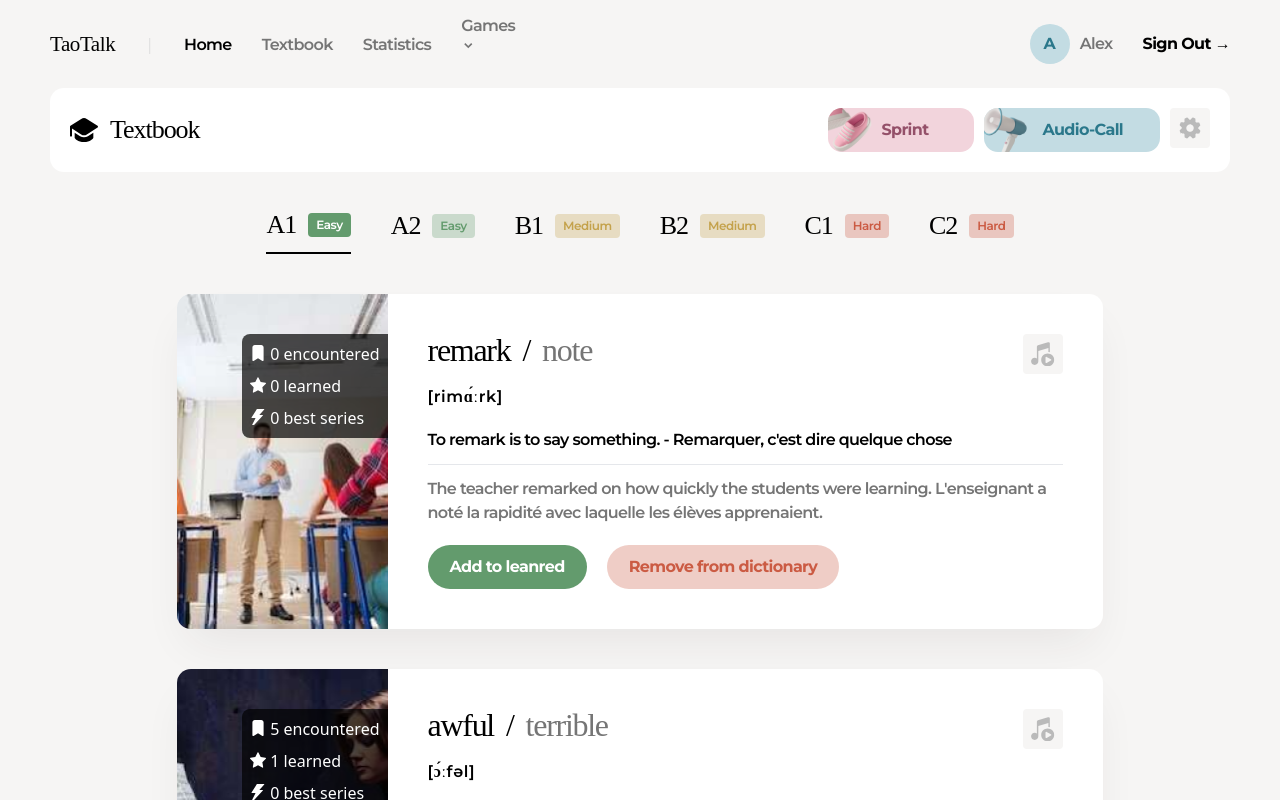
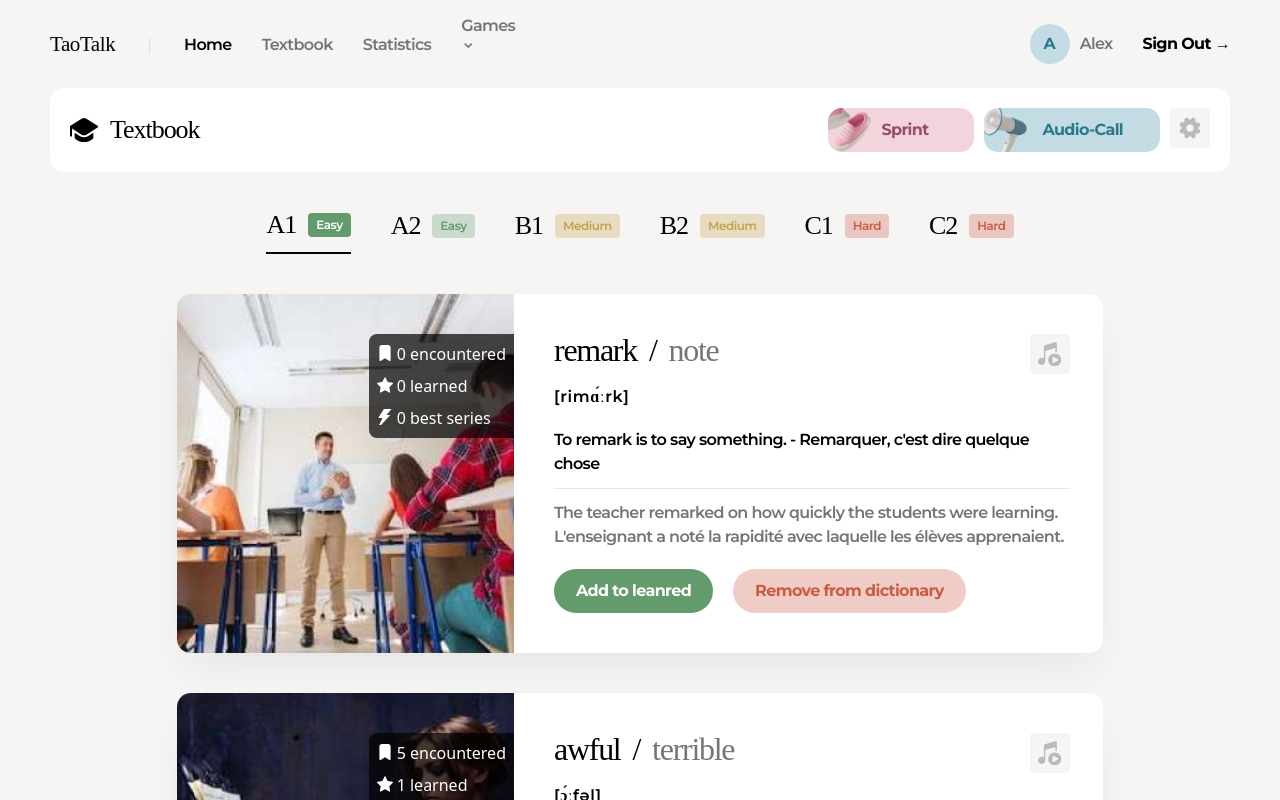
Before and after one commit to taodemy/taotalk, a Next.js app: page /textbook in a window 1280 px wide. Shown: the top 800 px of the page. Built offline with nearby package versions, Linux system fonts and the light colour scheme; a web font is replaced by a local one.

Commit message:
feat: modify styles of checkbox

```diff
--- a/src/components/Textbook/textbook.module.scss
+++ b/src/components/Textbook/textbook.module.scss
@@ -190,10 +190,10 @@
         border-top-left-radius: 14px;
         border-bottom-left-radius: 14px;
         height: 100%;
+        width:337px;
+        max-width: none;
         object-fit: cover;
       }
-    }
-
       .buttonContainer {
         display: flex;
         flex-direction: column;
@@ -210,7 +210,6 @@
         transition: opacity 0.3s ease;
         color: $white;
 
-
       button{
         display: flex;
         img{
@@ -220,9 +219,12 @@
         }
       }
     }
+    }
+
+
 
     .rightDetail{
-      padding: 40px;
+      padding: 40px 33px 40px 40px;
       display: flex;
       flex-direction: column;
       gap:20px;
```
Lines whose indentation alone changed are shown as unchanged.
